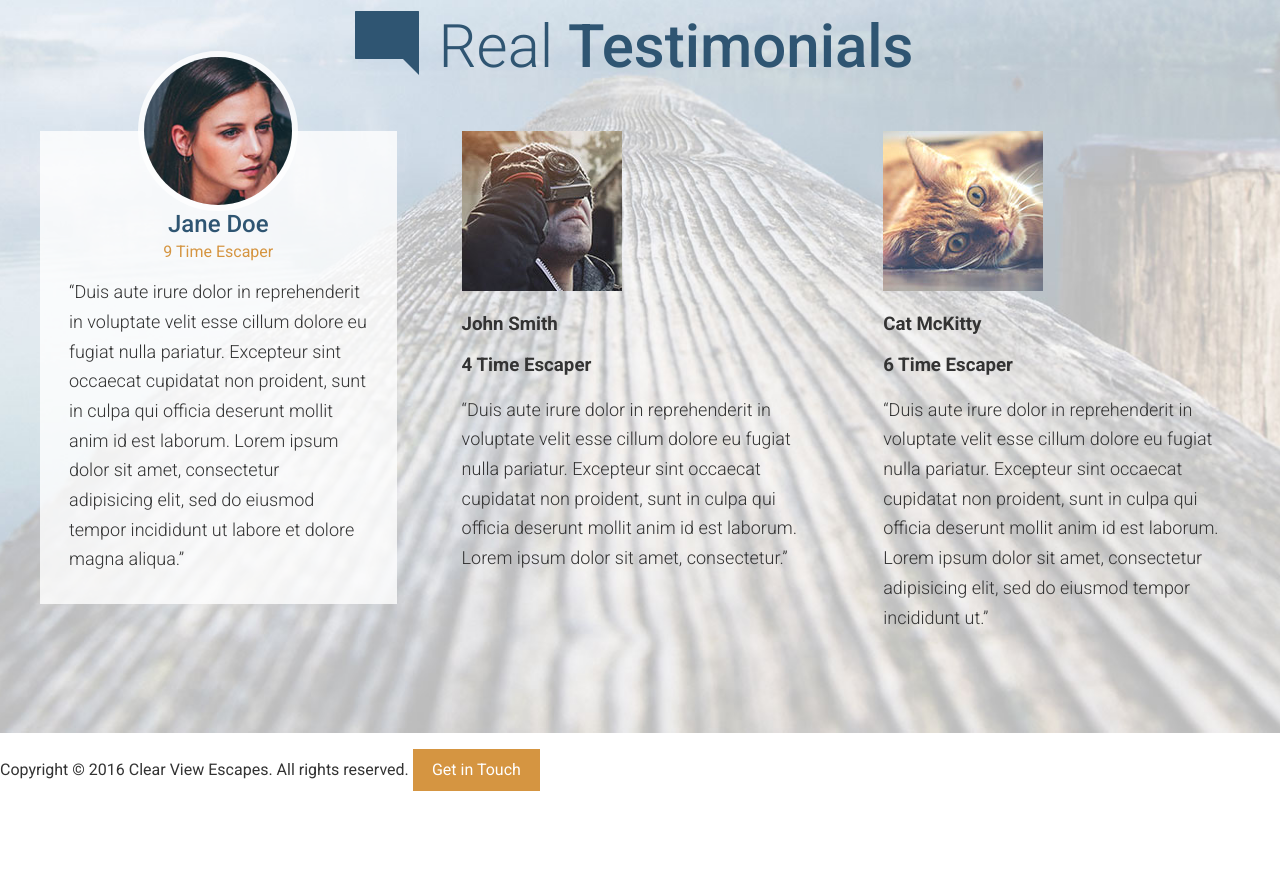
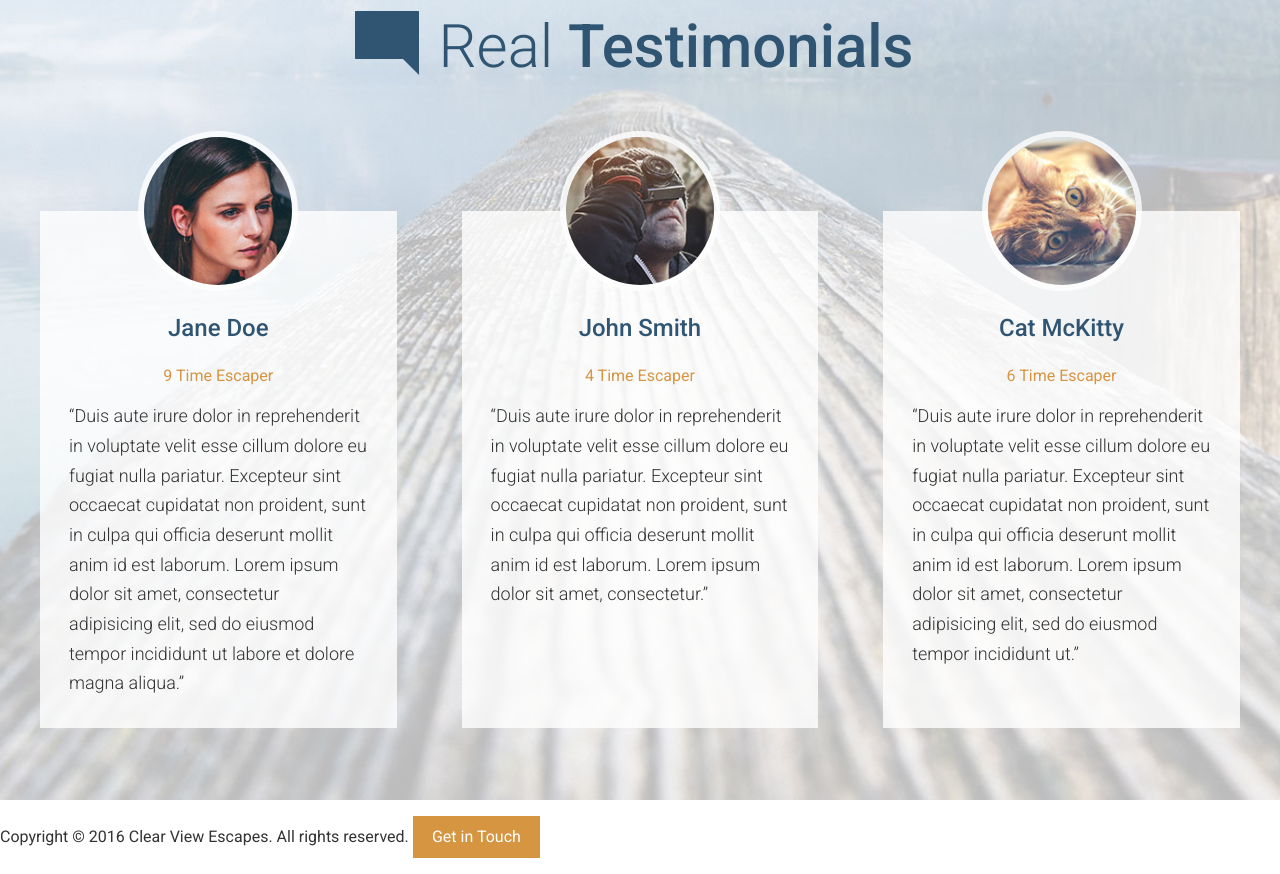
Before and after one commit to deedeeh/BACK_Sept19, a website: page websites /travel_agency/app/index.html in a window 1280 px wide. Shown: the part 3153-4027 px from the top of the page. Before the commit the page ends 3960 px from the top, so only its background shows below. Drawn offline with Linux system fonts and the light colour scheme.

Commit message:
Completed styling testimonials for medium and large screens

```diff
--- a/websites /travel_agency/app/assets/styles/modules/_row.css
+++ b/websites /travel_agency/app/assets/styles/modules/_row.css
@@ -1,5 +1,9 @@
 .row {
   @mixin clearfix;
+
+  &--t-padding {
+    padding-top: 80px;
+  }
 
   &--gutters {
     margin-right: -65px;
@@ -9,12 +13,20 @@
     margin-right: -100px;
   }
 
+  &-gutters-small {
+    margin-right: -45px;
+  }
+
   &--gutters > div {
     padding-right: 65px;
   }
 
   &--gutters-large > div {
     padding-right: 100px;
+  }
+
+  &-gutters-small > div {
+    padding-right: 45px;
   }
 
   &__b-margin-until-medium {
@@ -49,4 +61,16 @@
       width: 63%;
     }
   }
+
+  /* Begin Equal Height Rules */
+  &--equal-height-at-medium {
+    @mixin atMedium {
+      display: flex;
+    }
+
+    & > div {
+      float: none;
+      display: flex;
+    }
+  }
 }
--- a/websites /travel_agency/app/assets/styles/modules/_testimonial.css
+++ b/websites /travel_agency/app/assets/styles/modules/_testimonial.css
@@ -17,7 +17,6 @@
     text-align: center;
     font-size: 1.5rem;
     font-weight: 500;
-    margin: 0;
   }
   &__subtitle {
     color: $mainOrange;
--- a/websites /travel_agency/app/index.html
+++ b/websites /travel_agency/app/index.html
@@ -243,7 +243,7 @@
 
         <h2 class="section-title section-title--blue"><img class="section-title__icon" src="assets/images/icons/comment.svg" />Real <strong>Testimonials</strong></h2>
 
-        <div class="row row--gutters generic-content-container">
+        <div class="row row--gutters row--equal-height-at-medium row--gutters-small row--t-padding generic-content-container">
           <div class="row__medium-4">
             <div class="testimonial">
               <div class="testimonial__photo">
@@ -262,9 +262,12 @@
             </div>
           </div>
           <div class="row__medium-4">
+            <div class="testimonial">
+              <div class="testimonial__photo">
                 <img src="assets/images/testimonial-john.jpg" />
-            <h3>John Smith</h3>
-            <h3>4 Time Escaper</h3>
+              </div>
+              <h3 class="testimonial__title">John Smith</h3>
+              <h4 class="testimonial__subtitle">4 Time Escaper</h4>
               <p>
                 &ldquo;Duis aute irure dolor in reprehenderit in voluptate velit esse
                 cillum dolore eu fugiat nulla pariatur. Excepteur sint occaecat
@@ -272,10 +275,14 @@
                 id est laborum. Lorem ipsum dolor sit amet, consectetur.&rdquo;
               </p>
             </div>
+          </div>
           <div class="row__medium-4">
+            <div class="testimonial">
+              <div class="testimonial__photo">
                 <img src="assets/images/testimonial-cat.jpg" />
-            <h3>Cat McKitty</h3>
-            <h3>6 Time Escaper</h3>
+              </div>
+              <h3 class="testimonial__title">Cat McKitty</h3>
+              <h4 class="testimonial__subtitle">6 Time Escaper</h4>
               <p>
                 &ldquo;Duis aute irure dolor in reprehenderit in voluptate velit esse
                 cillum dolore eu fugiat nulla pariatur. Excepteur sint occaecat
@@ -283,6 +290,7 @@
                 id est laborum. Lorem ipsum dolor sit amet, consectetur adipisicing
                 elit, sed do eiusmod tempor incididunt ut.&rdquo;
               </p>
+            </div>
           </div>
         </div>
       </div>
--- a/websites /travel_agency/app/temp/styles/styles.css
+++ b/websites /travel_agency/app/temp/styles/styles.css
@@ -663,6 +663,10 @@ a {
     display: table;
   }
 
+.row--t-padding {
+    padding-top: 80px;
+  }
+
 .row--gutters {
     margin-right: -65px;
   }
@@ -671,12 +675,20 @@ a {
     margin-right: -100px;
   }
 
+.row-gutters-small {
+    margin-right: -45px;
+  }
+
 .row--gutters > div {
     padding-right: 65px;
   }
 
 .row--gutters-large > div {
     padding-right: 100px;
+  }
+
+.row-gutters-small > div {
+    padding-right: 45px;
   }
 
 .row__b-margin-until-medium {
@@ -711,6 +723,24 @@ a {
       width: 63%;
     }
   }
+
+/* Begin Equal Height Rules */
+
+@media (min-width: 800px) {
+
+.row--equal-height-at-medium {
+      display: -webkit-box;
+      display: -ms-flexbox;
+      display: flex
+  }
+  }
+
+.row--equal-height-at-medium > div {
+      float: none;
+      display: -webkit-box;
+      display: -ms-flexbox;
+      display: flex;
+    }
 
 .generic-content-container p {
     font-weight: 300;
@@ -833,7 +863,6 @@ a {
     text-align: center;
     font-size: 1.5rem;
     font-weight: 500;
-    margin: 0;
   }
 
 .testimonial__subtitle {
```
Lines whose indentation alone changed are shown as unchanged.
